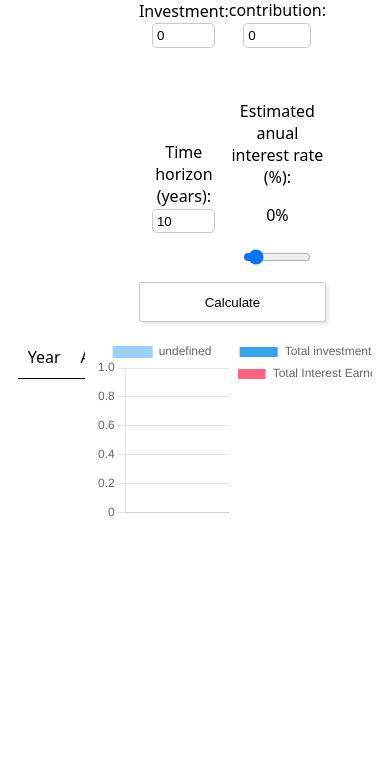
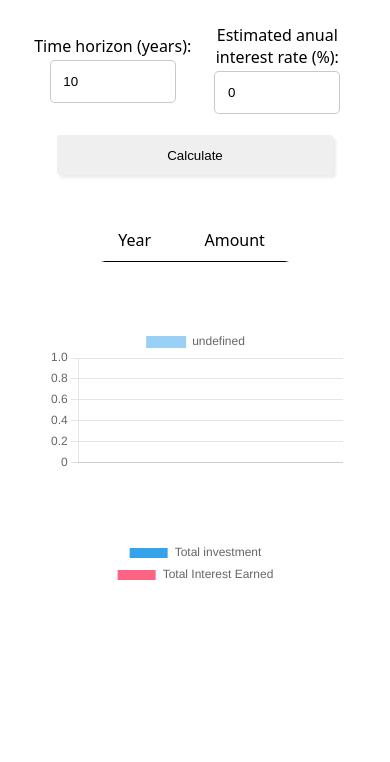
Before and after one commit to pandajakob/jakob-portfolio-webpage, a website: page projects/compoundInterestCalculator/index.html in a window 390 px wide. Shown: the part 223-985 px from the top of the page. Before the commit the page ends 941 px from the top, so only its background shows below. Drawn offline with nearby package versions, Linux system fonts and the light colour scheme.

Commit message:
responsive design

```diff
--- a/projects/compoundInterestCalculator/index.html
+++ b/projects/compoundInterestCalculator/index.html
@@ -16,27 +16,26 @@
                 <form class="form">
 
                 <div class="gridItem">
-
                     <label for="initInvestment">Initial Investment:</label><br>
-                    <input type="number" id="initInvestment" name="initInvestment" value="0" max="1000000000"><br>
+                    <input type="number" id="initInvestment" name="initInvestment" value="0" max="1000000000" oninput="addToTable()" placeholder="$"><br>
                 </div>
 
                 <div class="gridItem">
                     <label for="monthlyContribution">Monthly contribution:</label><br>
-                    <input type="number" id="monthlyContribution" name="monthlyContribution" value="0"><br>
+                    <input type="number" id="monthlyContribution" name="monthlyContribution" value="0" placeholder="$" oninput="addToTable()"><br>
                 </div>
                 <div class="gridItem">
                     <label for="timeHorizon">Time horizon (years):</label><br>
-                    <input type="number" id="timeHorizon" name="timeHorizon" min="1" max="100" value="10"><br>
+                    <input type="number" max="100" id="timeHorizon" name="timeHorizon" value="10" placeholder="years" oninput="addToTable()"><br>
                 </div>
                 <div class="gridItem">
                     <label for="interestRate">Estimated anual interest rate (%):</label><br>
-                    <p id="rangeValue"> 0%</p>
-                    <input type="range" id="interestRate" name="interestRate" min="0" max="100" value="0" oninput="updateTextInput(this.value)">
+                    <input type="number" id="interestRate" name="interestRate" min="-100" max="100" value="0" oninput="addToTable()" placeholder="%">
                 </div>
                     <button class="gridItem" type="button" id="calculateButton"onclick="addToTable()">Calculate</button>
                   </form>
             </div>
+
             <div class="flexContainer">
             <div class="tableContainer">
             <table class="resultsTable">
@@ -54,7 +53,7 @@
             </div>
 
         </main>
-        <script src ='script.js'> </script>
+        <script src='scripts.js'> </script>
 
     </body>
 
--- a/projects/compoundInterestCalculator/script.js
+++ b/projects/compoundInterestCalculator/scripts.js
@@ -3,15 +3,9 @@ const tableElement = document.querySelector('table')
 const timeHorizon = document.getElementById("timeHorizon");
 const initialInvestment = document.getElementById("initInvestment");
 const monthlyContribution = document.getElementById("monthlyContribution")
+const yieldElement = document.getElementById("interestRate")
 let yield = 0.0;
 
-const updateTextInput = (value) => {
-    document.getElementById("rangeValue").innerHTML = value + "%"
-    yield = value/100+1;
-    console.log("year: " + timeHorizon.value);
-    console.log("initialInvestment: " + initialInvestment.value);
-}
-updateTextInput(0);
 
 
 let canvasElement = document.getElementById("canvasChart");
@@ -44,6 +38,7 @@ let pieChart = new Chart(pieCanvasElement, pieChartCfg)
 
 
 const addDataPoints = () => {
+    yield = parseFloat(yieldElement.value)/100+1;
     dataPoints = [];
     let totalValue = parseFloat(initialInvestment.value);
     const yearlyContribution = parseFloat(monthlyContribution.value*12);
@@ -83,8 +78,8 @@ const addToTable = () => {
     chart.update();
 
 
-    let totalInvestment = parseInt(timeHorizon.value)*parseInt(monthlyContribution.value)*12+parseInt(initialInvestment.value)
-    let totalInterest = parseInt(dataPoints[dataPoints.length-1].y - totalInvestment)
+    let totalInvestment = parseFloat(timeHorizon.value)*parseInt(monthlyContribution.value)*12+parseInt(initialInvestment.value)
+    let totalInterest = parseFloat(dataPoints[dataPoints.length-1].y - totalInvestment)
 
     console.log("max" + dataPoints[dataPoints.length-1].y)
     console.log("Tinv" + totalInvestment)
--- a/projects/compoundInterestCalculator/styles.css
+++ b/projects/compoundInterestCalculator/styles.css
@@ -2,72 +2,80 @@ html {
     font-family: system-ui, -apple-system, BlinkMacSystemFont, 'Segoe UI', Roboto, Oxygen, Ubuntu, Cantarell, 'Open Sans', 'Helvetica Neue', sans-serif;
 }
 h1 {
-    width: 26%;
-    margin: 2% auto;
+    text-align: center;
 }
 main {
     transition: all 0.4s;
-
-
 }
 .formContainer {
-    width: 30%;
+    display: flex;
+    justify-content: center;
     padding: 1%;
     border-radius: 10px;
     font-weight: 300;
-    margin: 2% auto;
-    max-height: 400px;
+    margin: 2% 5%;
     text-align: center;
-
 }
 form {
     display: grid;
     grid-template-columns: 1fr 1fr;
     grid-template-rows: 2fr 2fr 1fr;
+    min-width: 50%;
+    width: min-content;
+    max-height: 300px;
 
 }
 .gridItem {
     align-content: center;
+    justify-content: center;
 
 }
 
 input {
     margin-top: 2%;
     width: 60%;
-    padding: 4%;
+    padding: 0.8rem;
     border-radius: 5px;
     border: 0.1px solid rgba(0, 0, 0, 0.213);
+
 }
 
 
 #calculateButton {
     box-shadow: 3px 3px 3px rgba(0, 0, 0, 0.078);
+    border: 0.1px solid rgba(0, 0, 0, 0.213);
     cursor: pointer;
-    background-color: white;
     border-radius: 3px;
-    width: 100%;
+    width: 84%;
     height: 2.5rem;
     border: 0;
     grid-column: span 2;
     margin-top: 4%;
-    border: 0.1px solid rgba(0, 0, 0, 0.213);
     transition: all 0.3s;
+    justify-self: center;
 
 }
 #calculateButton:hover {
     box-shadow: none;
 }
+
+
+
 .tableContainer{
     border-radius: 10px;
     font-weight: 300;
-    width: 18%;
+    width: 200px;
     overflow-y: auto;
     display: block;
-    max-height: 430px;
+    max-height: 400px;
+    margin: 2rem;
+
+
 }
 table {
     width: 100%;
     border-collapse: collapse;
+
 }
 
 th, td {
@@ -80,8 +88,38 @@ th, td {
     display: flex;
     justify-content: space-evenly;
     flex-wrap: wrap;
+    margin: 2%;
+
 }
-canvas {
-    max-width: 36%;
-    max-height: 420px;
+#canvasChart {
+    max-width: 700px;
+    max-height: 400px;
+    margin: 2rem;
 }
+#pieChart {
+    max-width: 200px;
+    max-height: 400px;
+    margin: 2rem;
+
+
+}
+
+.buttonGroup {
+    width: 100%;
+    display: inline-flex;
+    justify-content: center;
+}
+.buttonGroup button {
+    border: none;
+    padding: 1% 2%;
+    cursor: pointer;
+}
+
+@media only screen and (max-width: 1100px) {
+
+    form {
+        min-width: 100%;
+    }
+
+
+}
```
